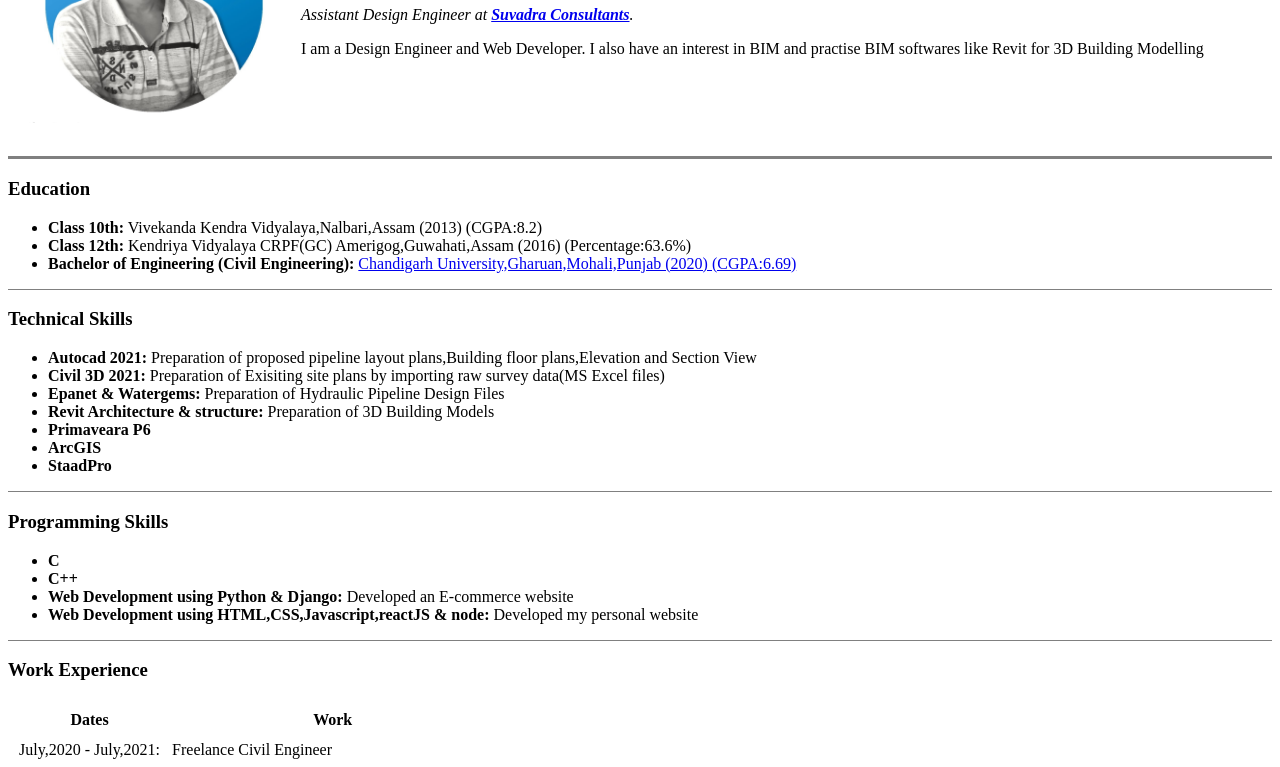
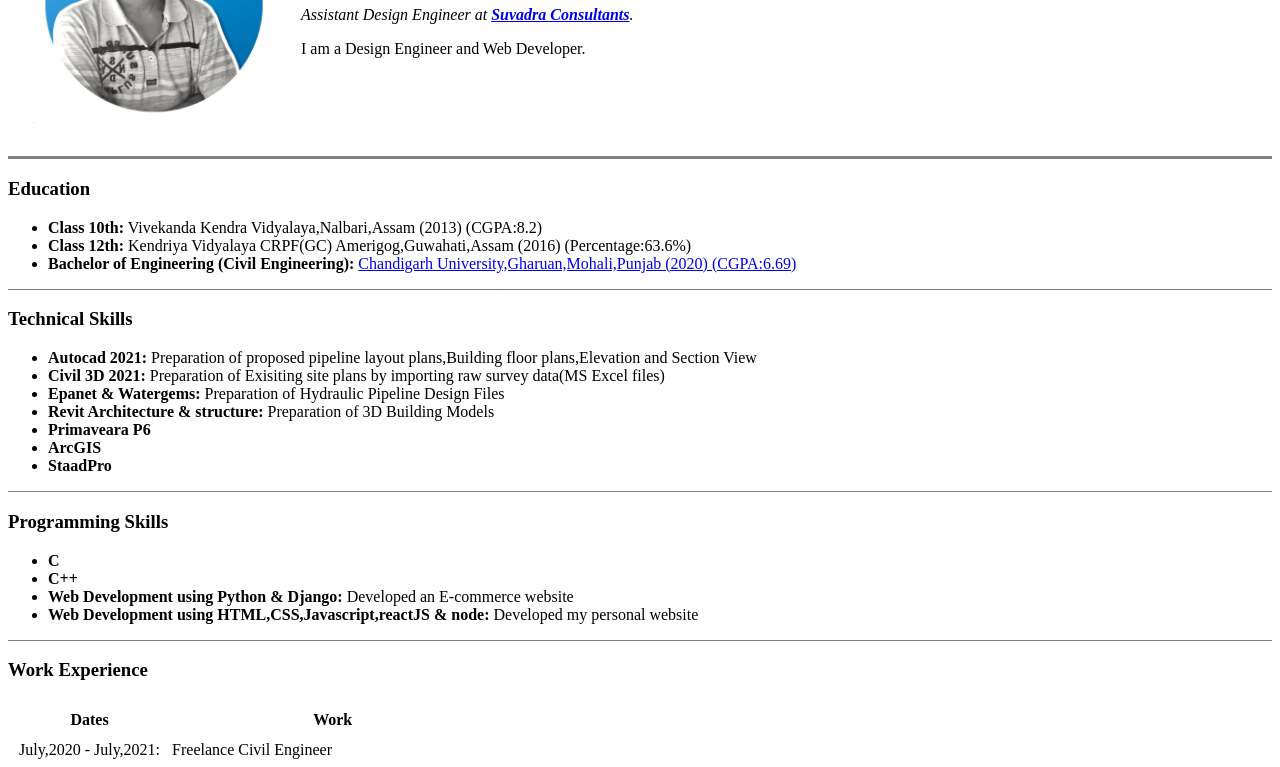
Before and after one commit to prayashs54/cv, a plain HTML site: page index.html in a window 1280 px wide. Shown: the part 156-923 px from the top of the page. Drawn offline with Linux system fonts and the light colour scheme.

Commit message:
index.html

```diff
--- a/index.html
+++ b/index.html
@@ -12,7 +12,7 @@
       <td><img src="Prayash.jpg" width=250 alt="Prayash profile picture"></td>
       <td><h1>Prayash Sarma</h1>
       <p><em>Assistant Design Engineer at <strong><a href="http://www.suvadraconsultants.in/about.html">Suvadra Consultants</a></strong>.</em></p>
-      <p>I am a Design Engineer and Web Developer. I also have an interest in BIM and practise BIM softwares like Revit for 3D Building Modelling</p></td>
+      <p>I am a Design Engineer and Web Developer.</p></td>
     </tr>
   </table>
 
```
